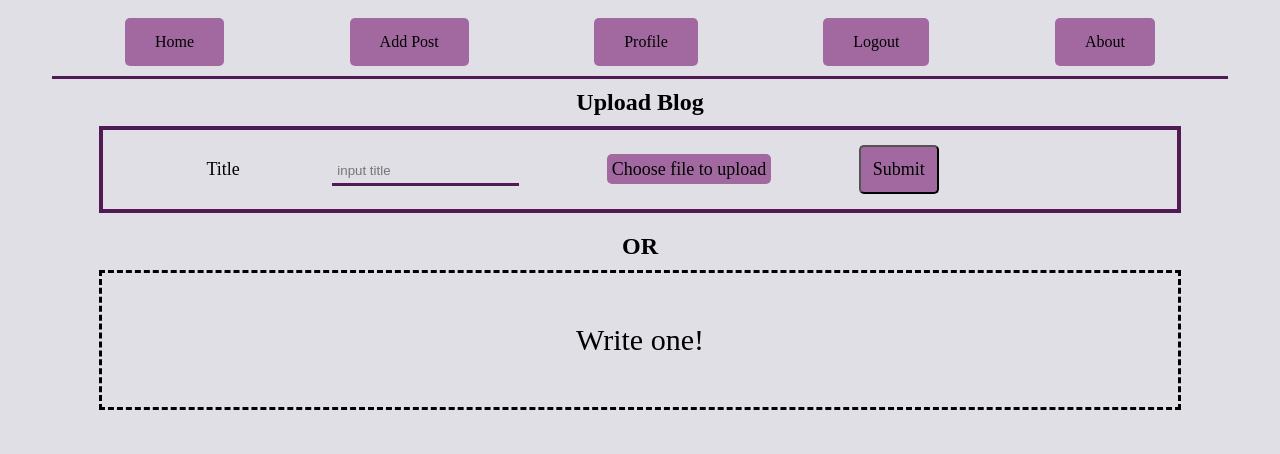
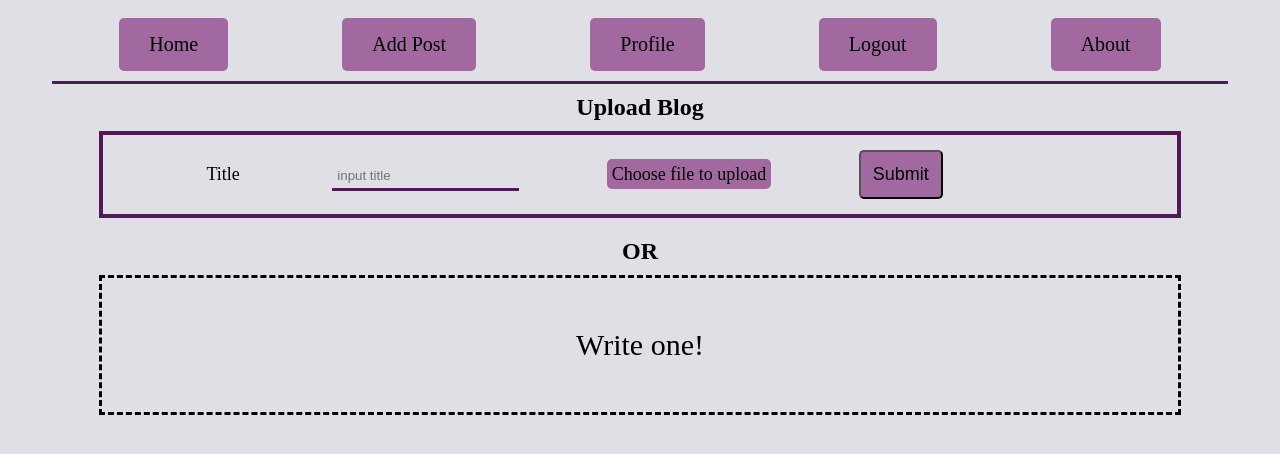
Before and after one commit to Thestias/Minimal-Blog, a Django app: page /new_blog in a window 1280 px wide. Shown: the top 454 px of the page. Run offline with Django 3.2, Linux system fonts and the light colour scheme; the visitor is signed in with stand-in values (Sample User, id 1); parts of the project's set-up code (start-up, migrations or seed data) failed here and were passed over; some libraries are stand-ins or nearby versions.

Commit message:
Modified Font/Styles

```diff
--- a/apps/blog/static/css/base.css
+++ b/apps/blog/static/css/base.css
@@ -1,7 +1,7 @@
 html {
     background: #DFDFE5;
     width: 100%;
-    font-family: 'Rec Mono Casual';
+    font-family: 'Alegreya', serif;
 }
 
 .my_navbar {
@@ -17,6 +17,8 @@ html {
 }
 
 .nav_element {
+    font-family: 'Alegreya', serif;
+    font-size: 20px;
     color: black;
     text-decoration: none;
     padding: 15px 30px;
@@ -59,3 +61,11 @@ html {
 li {
     list-style: none;
 }
+
+label {
+    font-size: 20px;
+}
+
+h1 h2 h3 h4 h5 h6 {
+    font-family: 'Playfair Display', serif;
+}
--- a/apps/blog/static/css/blog_like_styling.css
+++ b/apps/blog/static/css/blog_like_styling.css
@@ -4,7 +4,6 @@ html {
 
 body {
     background: #DFDFE5;
-    font-family: 'Rec Mono Casual';
     margin: auto;
     padding: 10px 15px;
     box-sizing: border-box;
@@ -12,7 +11,6 @@ body {
 
 p {
     font-size: 18px;
-    color: #7b3875;
     line-height: 1.8rem;
 }
 
@@ -183,7 +181,3 @@ strong {
     margin-top: 10px;
     font-size: 16px
 }
-
-button {
-  font-family: "Rec Mono Casual";
-}
--- a/apps/blog/static/css/file_upload_form_styling.css
+++ b/apps/blog/static/css/file_upload_form_styling.css
@@ -51,7 +51,6 @@
 
 .input_button {
     padding: 12px;
-    font-family: 'Rec Mono Casual';
 }
 
 .title_label, .input_button, .choose_file_label {
--- a/apps/blog/static/css/homepage.css
+++ b/apps/blog/static/css/homepage.css
@@ -31,7 +31,7 @@ h1, h2, h3, h4, h5 {
 
 small {
     display: inline-block;
-    font-size: 14px;
+    font-size: 16px;
 }
 
 .container {
```
